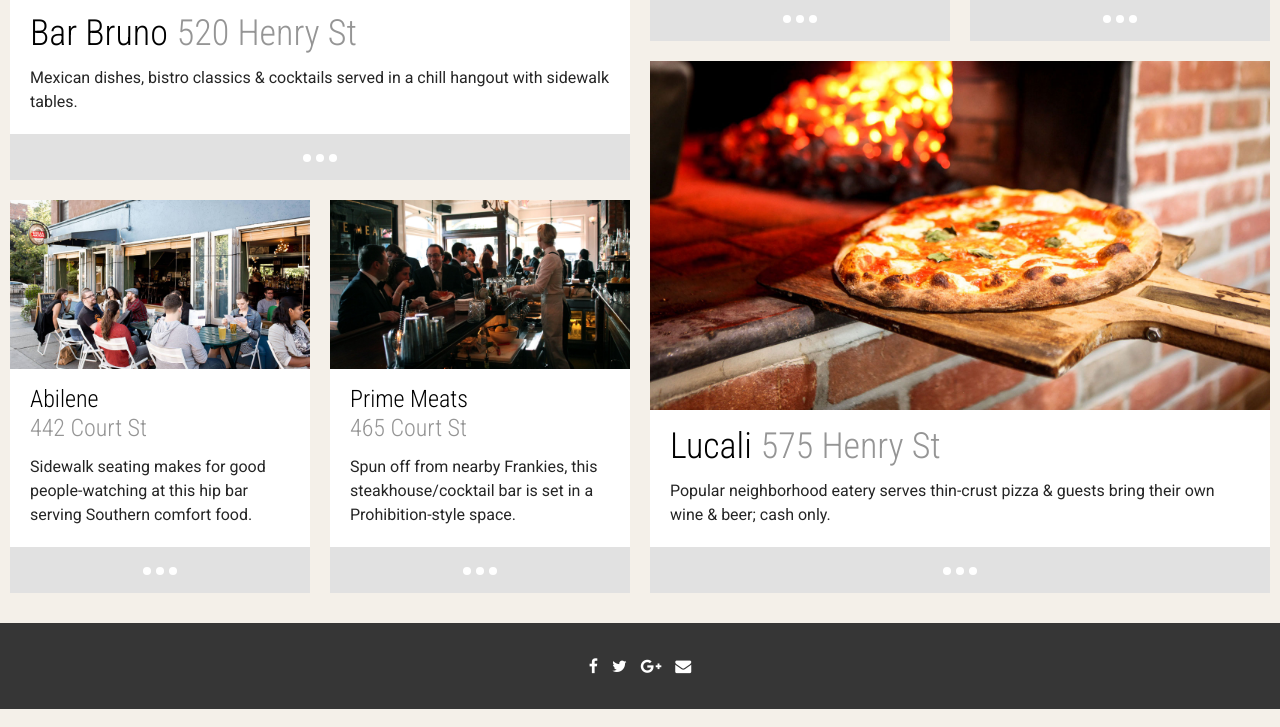
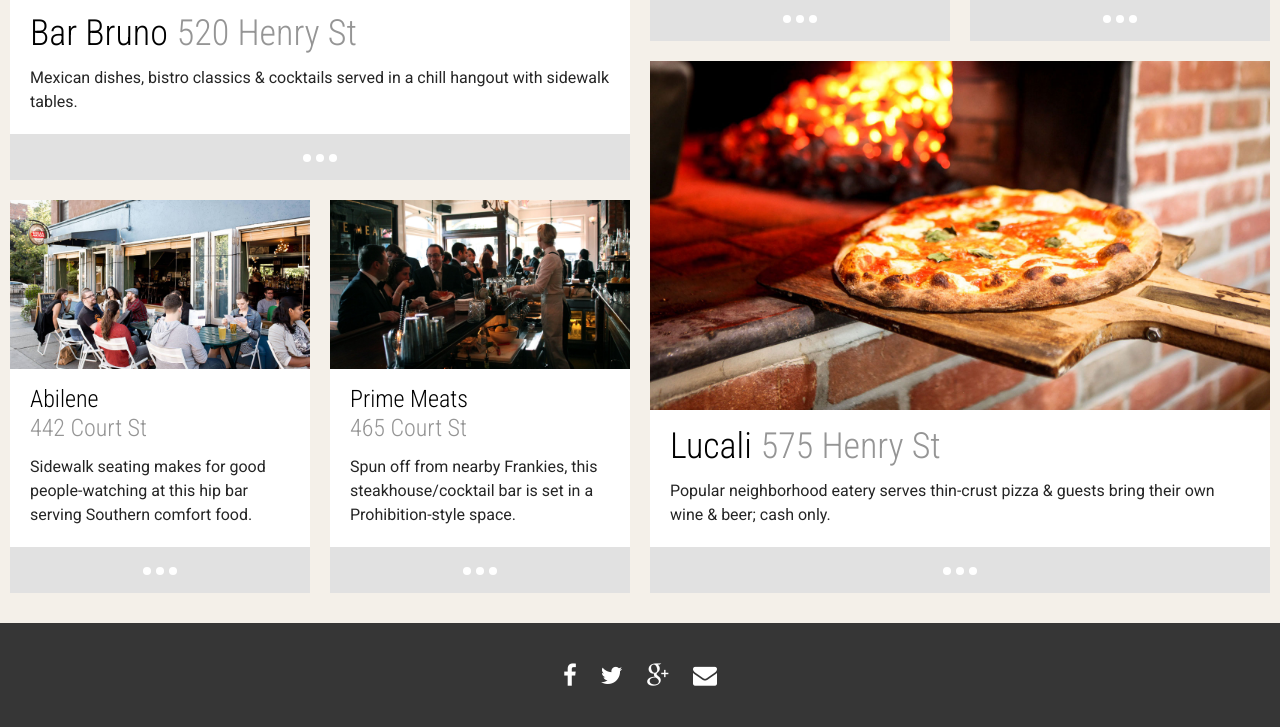
Before and after one commit to chrisgoodhue/chrisgoodhue.github.io, a plain HTML site: page index.html in a window 1280 px wide. Shown: the part 1074-1801 px from the top of the page. Drawn offline with nearby package versions, Linux system fonts and the light colour scheme.

Commit message:
footer change

```diff
--- a/css/style.css
+++ b/css/style.css
@@ -695,8 +695,9 @@ i {
   font-size: 1.5em;
 }
 
-footer i {
-	margin: 5px;
+.fa {
+	margin: 10px;
+	font-size: 1.5em !important;
 }
 
 .icon-0:before { content: ":"; }
--- a/index.html
+++ b/index.html
@@ -6,10 +6,10 @@
 	<link rel="stylesheet" href="css/normalize.css">
 	<link rel="stylesheet" href="css/reset.css">
 	<link rel="stylesheet" href="css/style.css">
+	<link rel="stylesheet" href="css/font-awesome.min.css">
 	<link href='http://fonts.googleapis.com/css?family=Roboto+Condensed:400,300' rel='stylesheet' type='text/css'>
 	<link href='http://fonts.googleapis.com/css?family=Roboto:400,700' rel='stylesheet' type='text/css'>
 	<link href='http://fonts.googleapis.com/css?family=Lobster' rel='stylesheet' type='text/css'>
-	<link rel="stylesheet" href="https://maxcdn.bootstrapcdn.com/font-awesome/4.4.0/css/font-awesome.min.css">
 	<title>Localist | What to do where you are.</title>
 </head>
 <body>
```
